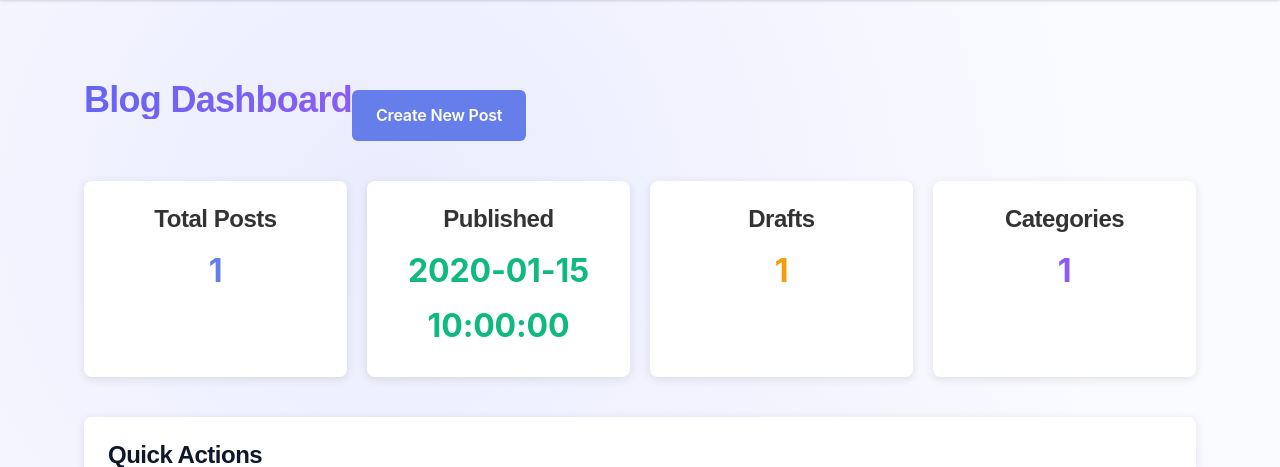
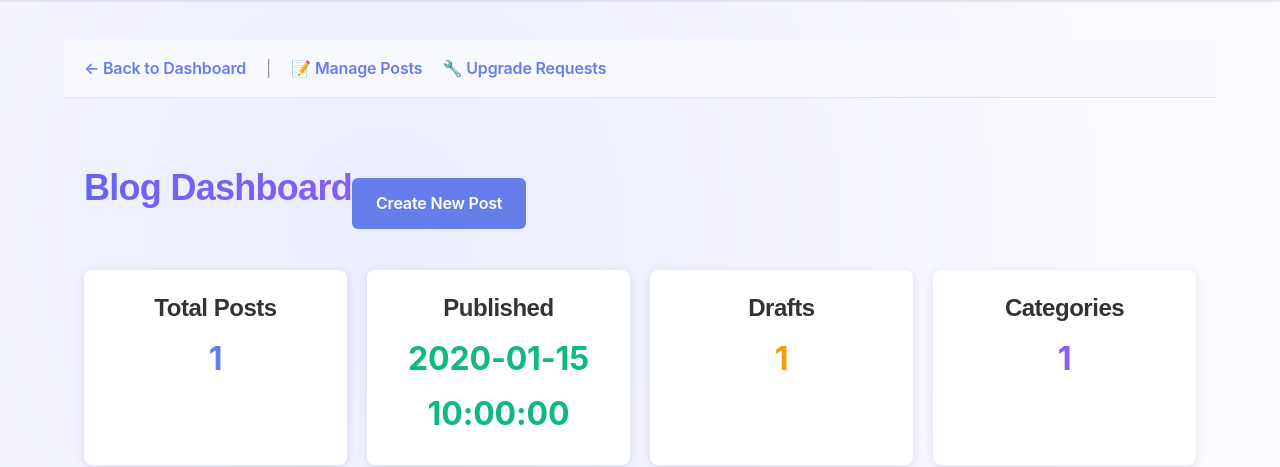
Before and after one commit to automatexpos/linklyst, a Python web app: template templates/admin/blog_dashboard.html in a window 1280 px wide. Shown: the part 82-549 px from the top of the page. Run offline with Jinja, Linux system fonts and the light colour scheme; the template is opened without the code that fills it: most values are stand-ins (such as "Sample title", 1, 10 or a date in 2020).

Commit message:
Add Blog Management to Admin Panel navigation - Add 'Blog Management' button to dashboard admin panel - Add navigation breadcrumbs to all admin blog pages - Easy access between Dashboard, Blog Dashboard, Blog Posts, and Upgrade Requests - Consistent admin navigation across all blog management pages

```diff
--- a/templates/admin/blog_dashboard.html
+++ b/templates/admin/blog_dashboard.html
@@ -3,6 +3,16 @@
 {% block title %}Blog Dashboard - Admin{% endblock %}
 
 {% block content %}
+<!-- Admin Navigation -->
+<div style="background: #f8f9ff; padding: 15px 20px; margin-bottom: 30px; border-bottom: 1px solid #e1e5e9;">
+    <div style="max-width: 1200px; margin: 0 auto; display: flex; gap: 20px; align-items: center;">
+        <a href="{{ url_for('dashboard') }}" style="color: #667eea; text-decoration: none; font-weight: 600;">← Back to Dashboard</a>
+        <span style="color: #999;">|</span>
+        <a href="{{ url_for('admin_blog_posts') }}" style="color: #667eea; text-decoration: none; font-weight: 600;">📝 Manage Posts</a>
+        <a href="{{ url_for('admin_upgrade_requests') }}" style="color: #667eea; text-decoration: none; font-weight: 600;">🔧 Upgrade Requests</a>
+    </div>
+</div>
+
 <div style="max-width: 1200px; margin: 0 auto; padding: 40px 20px;">
     <div style="display: flex; justify-content: between; align-items: center; margin-bottom: 30px;">
         <h1>Blog Dashboard</h1>
--- a/templates/dashboard.html
+++ b/templates/dashboard.html
@@ -11,6 +11,7 @@
 {% if user and user.email in admin_emails %}
 <div class="admin-panel-link">
     <a href="{{ url_for('admin_upgrade_requests') }}" class="btn-admin">🔧 Admin Panel - Upgrade Requests</a>
+    <a href="{{ url_for('admin_blog_posts') }}" class="btn-admin">📝 Admin Panel - Blog Management</a>
 </div>
 {% endif %}
 
```
Also changed, not shown: templates/admin/blog_post_form.html (+10 -0 lines), templates/admin/blog_posts.html (+10 -0 lines).
